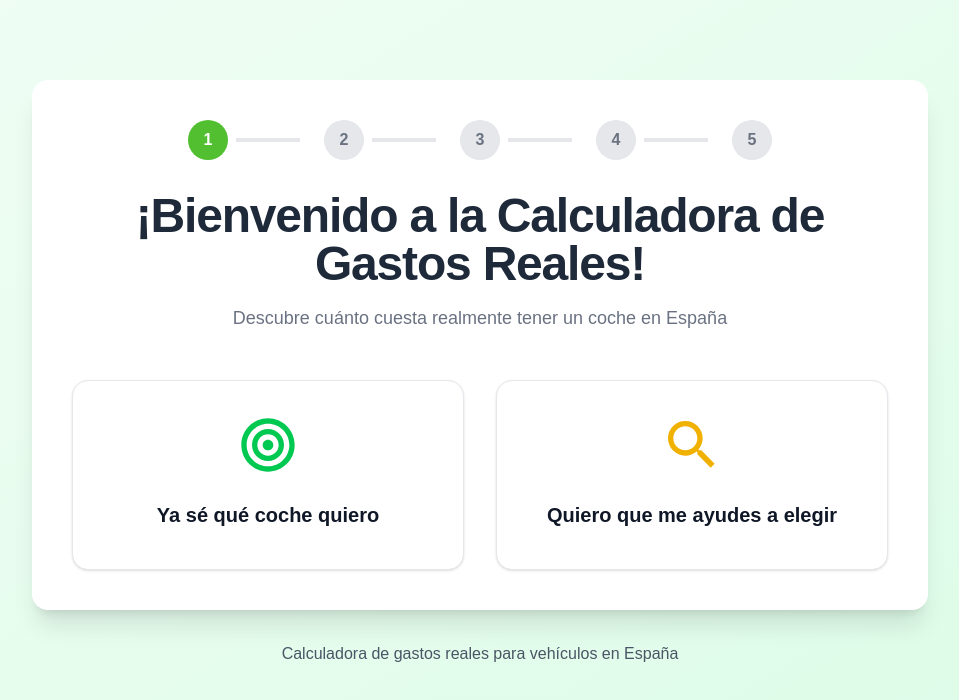
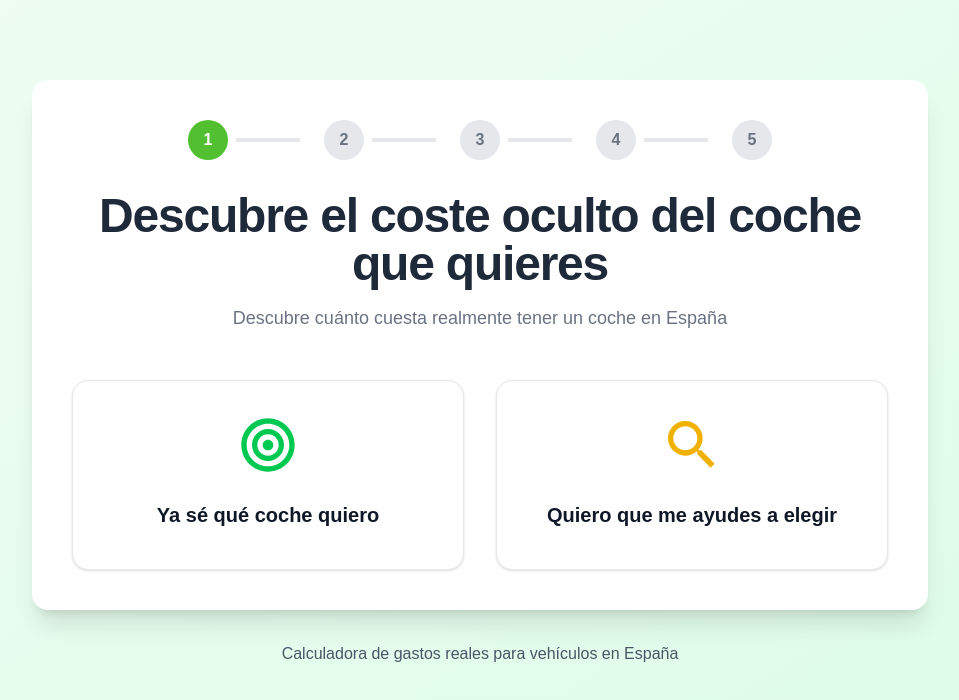
Before and after one commit to vicenalco/heyrenting-calculator, a Next.js app: page / in a window 1280 px wide. Shown: the top 700 px of the page, without its empty margins (160-1119 px from the left). Built offline with nearby package versions, Linux system fonts and the light colour scheme.

Commit message:
fix: actualizar el texto de bienvenida en Step1_Welcome para reflejar mejor el propósito de la calculadora de gastos reales

```diff
--- a/src/app/components/Step1_Welcome.tsx
+++ b/src/app/components/Step1_Welcome.tsx
@@ -11,7 +11,7 @@ export default function Step1_Welcome({ onSelectPath }: Step1_WelcomeProps) {
     <div className="text-center max-w-6xl mx-auto">
       <div className="mb-12">
         <h1 className="text-4xl md:text-5xl font-bold text-gray-800 mb-4 tracking-tight">
-          ¡Bienvenido a la Calculadora de Gastos Reales!
+        Descubre el coste oculto del coche que quieres
         </h1>
         <p className="text-lg text-gray-500">
           Descubre cuánto cuesta realmente tener un coche en España
```
